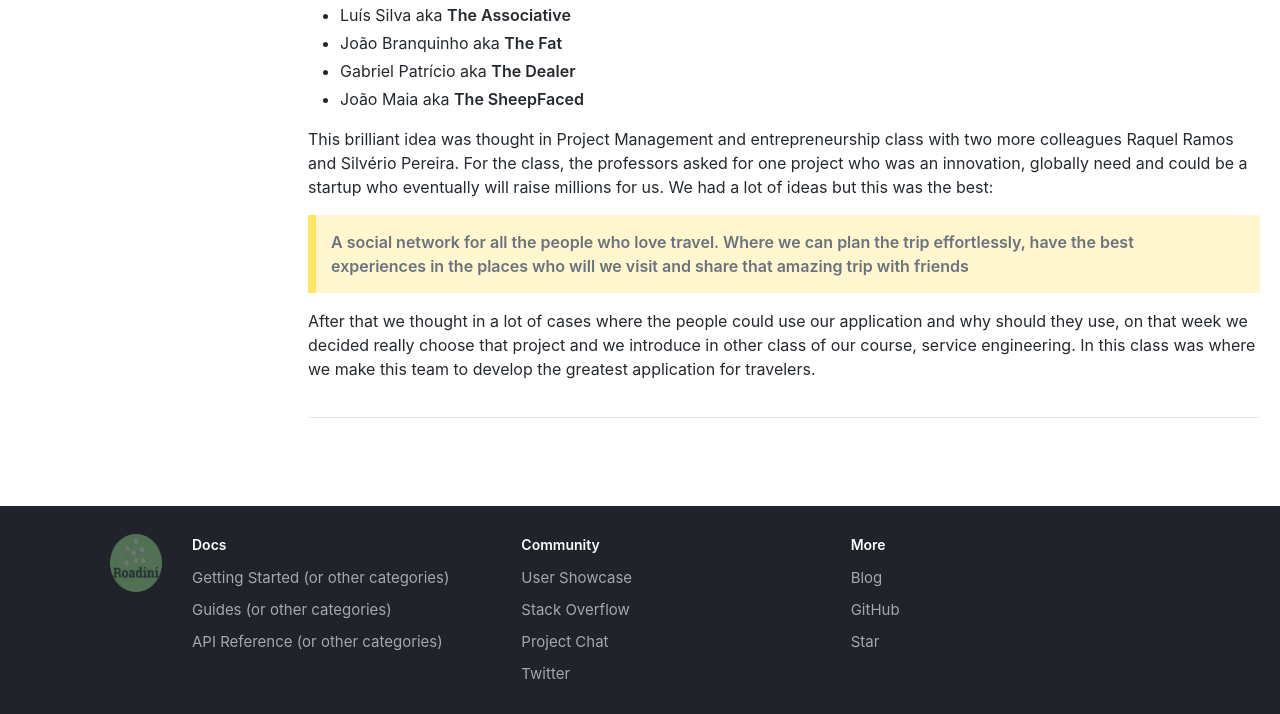
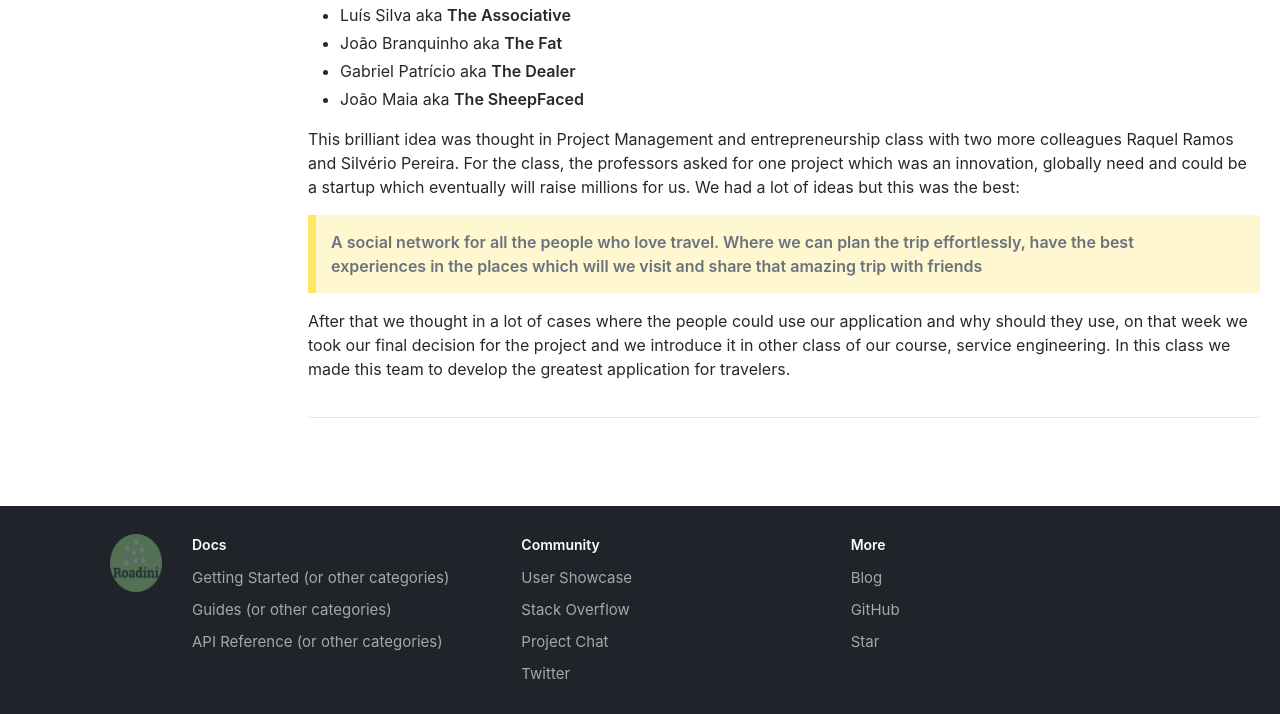
Before and after one commit to Roadini/Roadini.github.io, a plain HTML site: page blog/index.html in a window 1280 px wide. Shown: the part 2529-3243 px from the top of the page. Drawn offline with nearby package versions, Linux system fonts and the light colour scheme.

Commit message:
Deploy website
Deploy website version based on b28588e04bf8f9ec76128f12a26aa95da0a65583

```diff
--- a/blog/index.html
+++ b/blog/index.html
@@ -39,9 +39,9 @@
 <li>Gabriel Patrício aka <strong>The Dealer</strong></li>
 <li>João Maia aka <strong>The SheepFaced</strong></li>
 </ul>
-<p>This brilliant idea was thought in Project Management and entrepreneurship class with two more colleagues Raquel Ramos and Silvério Pereira.  For the class, the professors asked for one project who was an innovation, globally need and could be a startup who eventually will raise millions for us. We had a lot of ideas but this was the best:</p>
+<p>This brilliant idea was thought in Project Management and entrepreneurship class with two more colleagues Raquel Ramos and Silvério Pereira.  For the class, the professors asked for one project which was an innovation, globally need and could be a startup which eventually will raise millions for us. We had a lot of ideas but this was the best:</p>
 <blockquote>
-<p><strong>A social network for all the people who love travel. Where we can plan the trip effortlessly, have the best experiences in the places who will we visit and share that amazing trip with friends</strong></p>
+<p><strong>A social network for all the people who love travel. Where we can plan the trip effortlessly, have the best experiences in the places which will we visit and share that amazing trip with friends</strong></p>
 </blockquote>
-<p>After that we thought in a lot of cases where the people could use our application and why should they use, on that week we decided really choose that project and we introduce in other class of our course, service engineering. In this class was where we make this team to develop the greatest application for travelers.</p>
+<p>After that we thought in a lot of cases where the people could use our application and why should they use, on that week we took our final decision for the project and we introduce it in other class of our course, service engineering. In this class we made this team to develop the greatest application for travelers.</p>
 </span></div></article></div><div class="docs-prevnext"></div></div></div></div></div><footer class="nav-footer" id="footer"><section class="sitemap"><a href="/" class="nav-home"><img src="/img/icon.png" alt="Roadini" width="66" height="58"/></a><div><h5>Docs</h5><a href="/docs/en/doc1.html">Getting Started (or other categories)</a><a href="/docs/en/doc2.html">Guides (or other categories)</a><a href="/docs/en/doc3.html">API Reference (or other categories)</a></div><div><h5>Community</h5><a href="/en/users.html">User Showcase</a><a href="http://stackoverflow.com/questions/tagged/" target="_blank" rel="noreferrer noopener">Stack Overflow</a><a href="https://discordapp.com/">Project Chat</a><a href="https://twitter.com/" target="_blank" rel="noreferrer noopener">Twitter</a></div><div><h5>More</h5><a href="/blog">Blog</a><a href="https://github.com/">GitHub</a><a class="github-button" data-icon="octicon-star" data-count-href="/facebook/docusaurus/stargazers" data-show-count="true" data-count-aria-label="# stargazers on GitHub" aria-label="Star this project on GitHub">Star</a></div></section><a href="https://code.facebook.com/projects/" target="_blank" rel="noreferrer noopener" class="fbOpenSource"><img src="/img/oss_logo.png" alt="Facebook Open Source" width="170" height="45"/></a><section class="copyright">Copyright © 2018 by Pastel</section></footer></div></body></html>
```
Also changed, not shown: blog/2018/10/02/TheBegin.html (+3 -3 lines), blog/2018/10/02/TheBegin/index.html (+3 -3 lines), en/users.html (+1 -1 lines), en/users/index.html (+1 -1 lines), users.html (+1 -1 lines), users/index.html (+1 -1 lines).
